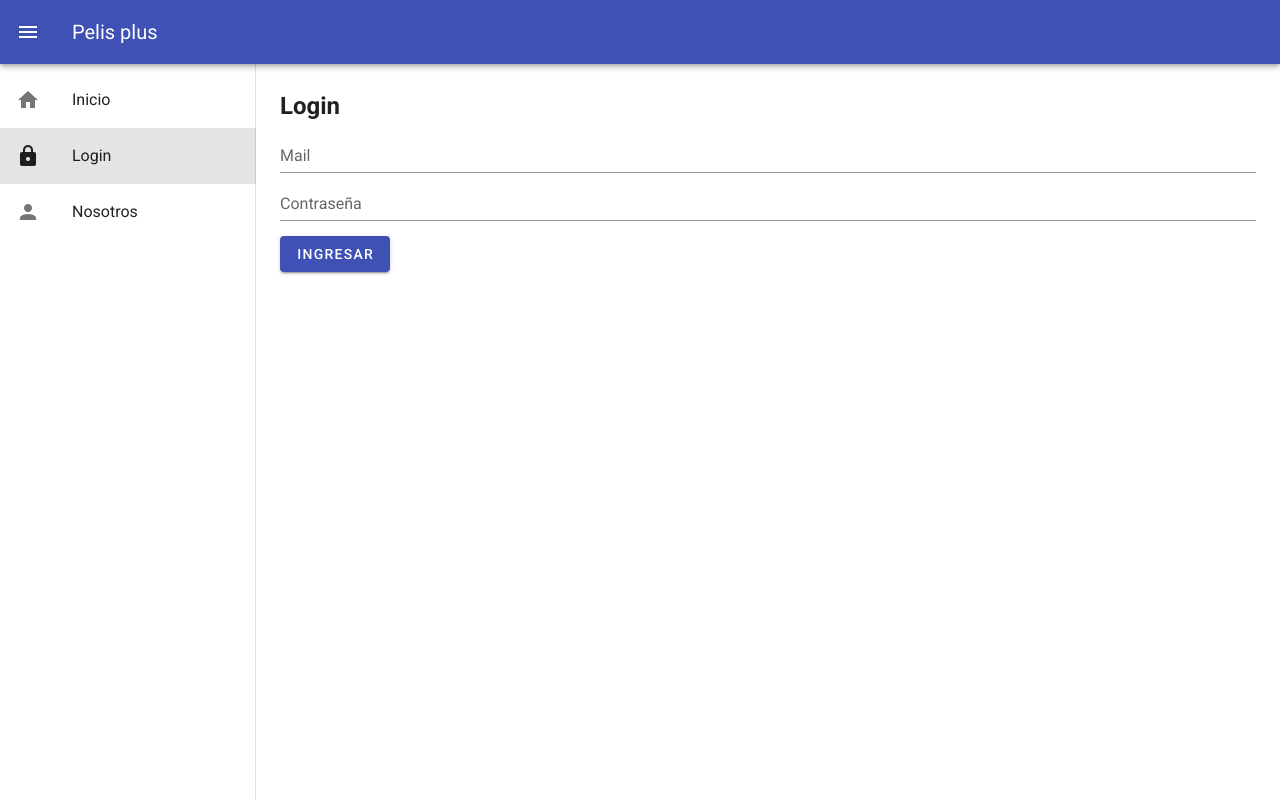
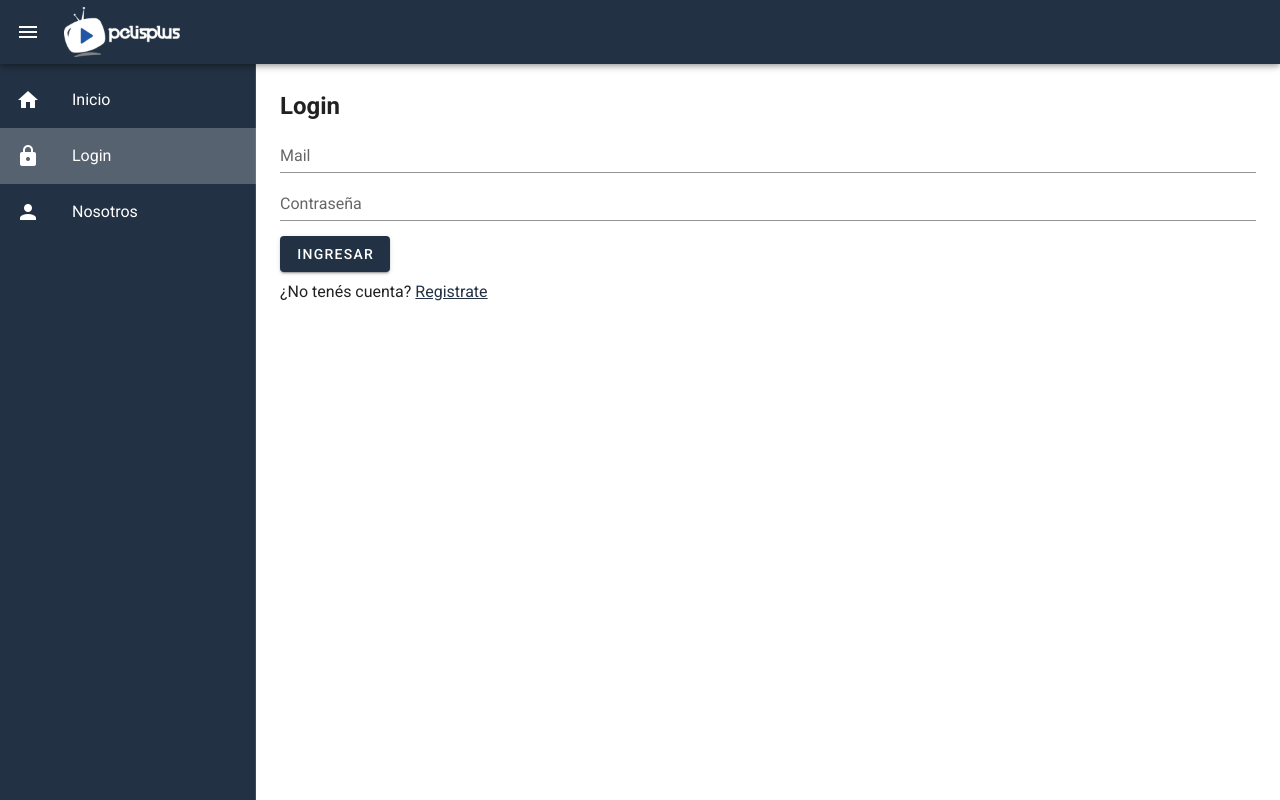
Before and after one commit to cdmoro/video-club-unlz, a Vue app: page /#/login in a window 1280 px wide. Built offline with nearby package versions, Linux system fonts and the light colour scheme.

Commit message:
Theme improvements & registro page

```diff
--- a/public/index.html
+++ b/public/index.html
@@ -4,7 +4,7 @@
     <meta charset="utf-8">
     <meta http-equiv="X-UA-Compatible" content="IE=edge">
     <meta name="viewport" content="width=device-width,initial-scale=1.0">
-    <link rel="icon" href="<%= BASE_URL %>favicon.ico">
+    <link rel="icon" href="<%= BASE_URL %>favicon.png">
     <title><%= htmlWebpackPlugin.options.title %></title>
     <link rel="stylesheet" href="https://fonts.googleapis.com/css?family=Roboto:100,300,400,500,700,900">
     <link rel="stylesheet" href="https://cdn.jsdelivr.net/npm/@mdi/font@latest/css/materialdesignicons.min.css">
--- a/src/App.vue
+++ b/src/App.vue
@@ -1,45 +1,21 @@
 <template>
   <v-app>
-    <v-navigation-drawer
-    v-model="drawer"
-      app
-      clipped
-    >
+    <v-navigation-drawer v-model="drawer" app clipped color="primary" dark>
       <v-list>
-        <v-list-item to="/">
-            <v-list-item-icon>
-              <v-icon>mdi-home</v-icon>
-            </v-list-item-icon>
-          <v-list-item-content>
-            <v-list-item-title>Inicio</v-list-item-title>
-          </v-list-item-content>
-        </v-list-item>
-        <v-list-item to="/login">
+        <v-list-item :to="item.to" v-for="item of menu" :key="item.title">
           <v-list-item-icon>
-            <v-icon>mdi-lock</v-icon>
+            <v-icon>{{ item.icon }}</v-icon>
           </v-list-item-icon>
           <v-list-item-content>
-            <v-list-item-title>Login</v-list-item-title>
-          </v-list-item-content>
-        </v-list-item>
-        <v-list-item to="/about">
-          <v-list-item-icon>
-            <v-icon>mdi-account</v-icon>
-          </v-list-item-icon>
-          <v-list-item-content>
-            <v-list-item-title>Nosotros</v-list-item-title>
+            <v-list-item-title>{{ item.title }}</v-list-item-title>
           </v-list-item-content>
         </v-list-item>
       </v-list>
     </v-navigation-drawer>
-    <v-app-bar
-      app
-      color="indigo"
-      dark
-      clipped-left
-    >
+
+    <v-app-bar app color="primary" dark clipped-left>
       <v-app-bar-nav-icon @click="drawer = !drawer"></v-app-bar-nav-icon>
-      <v-toolbar-title>Pelis plus</v-toolbar-title>
+      <img class="ml-3" src="../public/logo.png" height="50" />
     </v-app-bar>
 
     <v-main>
@@ -54,10 +30,27 @@
 
 <script>
 export default {
-  name: 'App',
+  name: "App",
 
   data: () => ({
-    drawer: null
+    drawer: null,
+    menu: [
+      {
+        title: "Inicio",
+        to: "/",
+        icon: "mdi-home",
+      },
+      {
+        title: "Login",
+        to: "/login",
+        icon: "mdi-lock",
+      },
+      {
+        title: "Nosotros",
+        to: "/about",
+        icon: "mdi-account",
+      },
+    ],
   }),
 };
 </script>
--- a/src/plugins/vuetify.js
+++ b/src/plugins/vuetify.js
@@ -4,4 +4,11 @@ import Vuetify from 'vuetify/lib/framework';
 Vue.use(Vuetify);
 
 export default new Vuetify({
+    theme: {
+        themes: {
+          light: {
+            primary: '#223143',
+          },
+        },
+      },
 });
--- a/src/router/index.js
+++ b/src/router/index.js
@@ -2,6 +2,7 @@ import Vue from 'vue'
 import VueRouter from 'vue-router'
 import Home from '../views/Home.vue'
 import Login from '../views/Login.vue'
+import Registro from '../views/Registro.vue'
 
 Vue.use(VueRouter)
 
@@ -15,6 +16,11 @@ const routes = [
     path: '/login',
     name: 'Login',
     component: Login
+  },
+  {
+    path: '/registro',
+    name: 'Registro',
+    component: Registro
   },
   {
     path: '/about',
--- a/src/views/Home.vue
+++ b/src/views/Home.vue
@@ -1,6 +1,6 @@
 <template>
   <div class="home">
-    <h2 class="mb-4">Inicio</h2>
+    <h2 class="text-center mb-4">PELISPLUS - VER PELICULAS Y SERIES ONLINE EN HD</h2>
     <v-row>
       <v-col v-for="(trend, i) of trending" :key="i" sm="6" md="3">
         <v-card>
--- a/src/views/Login.vue
+++ b/src/views/Login.vue
@@ -18,7 +18,8 @@
         hide-details="auto"
         :error="showError"
       ></v-text-field>
-      <v-btn class="mt-4" color="indigo" dark @click="login">Ingresar</v-btn>
+        <v-btn class="mt-4 mb-2" color="primary" dark @click="login">Ingresar</v-btn>
+        <div>¿No tenés cuenta? <router-link to="/registro">Registrate</router-link></div>
     </v-container>
   </div>
 </template>
--- /dev/null
+++ b/src/views/Registro.vue
@@ -0,0 +1,15 @@
+<template>
+  <div>
+      <h2>Registro</h2>
+  </div>
+</template>
+
+<script>
+export default {
+
+}
+</script>
+
+<style>
+
+</style>
--- a/vue.config.js
+++ b/vue.config.js
@@ -2,5 +2,11 @@ module.exports = {
   publicPath: './',
   transpileDependencies: [
     'vuetify'
-  ]
+  ],
+  chainWebpack: config => {
+    config.plugin('html').tap(args => {
+        args[0].title = 'PELISPLUS - Ver películas y series online gratis y en HD';
+        return args;
+    });
+  }
 }
```
Also changed, not shown: public/favicon.png (added), public/logo.png (added).
